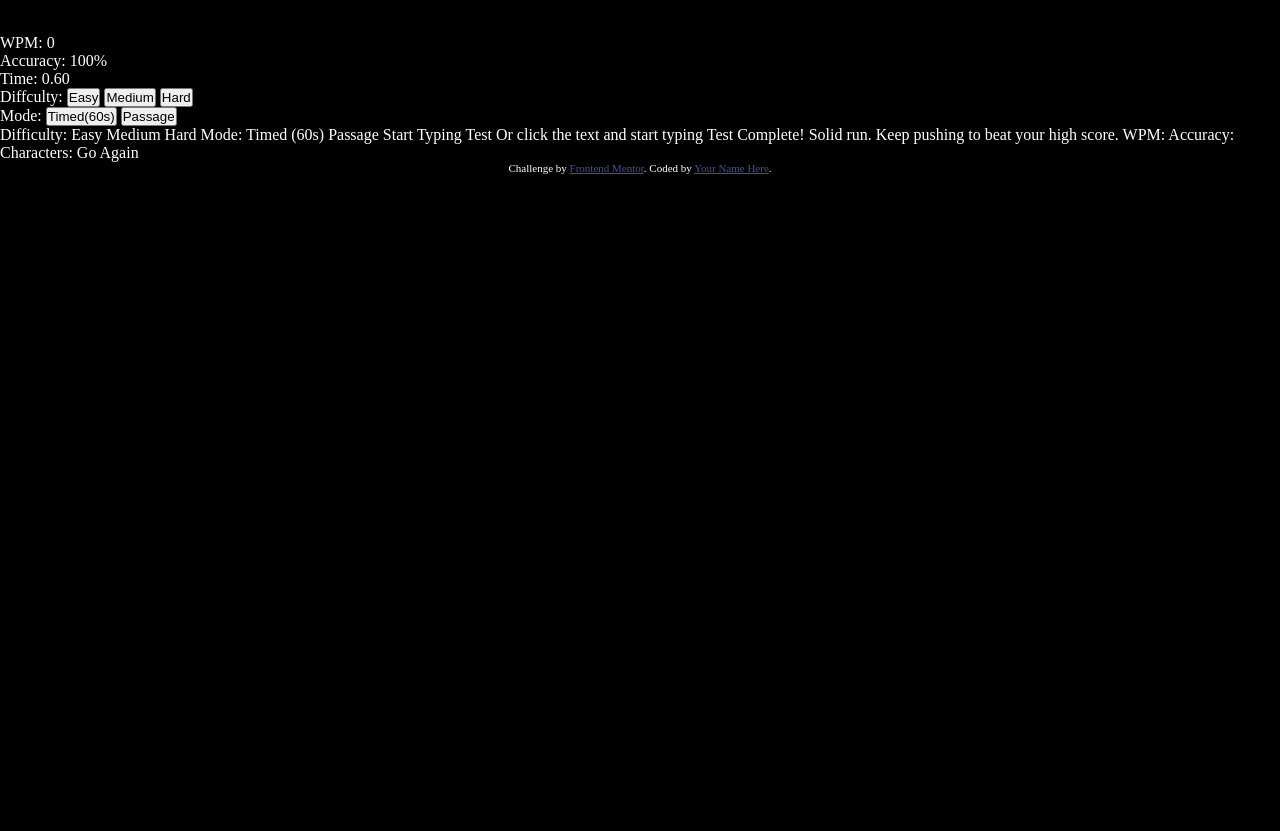
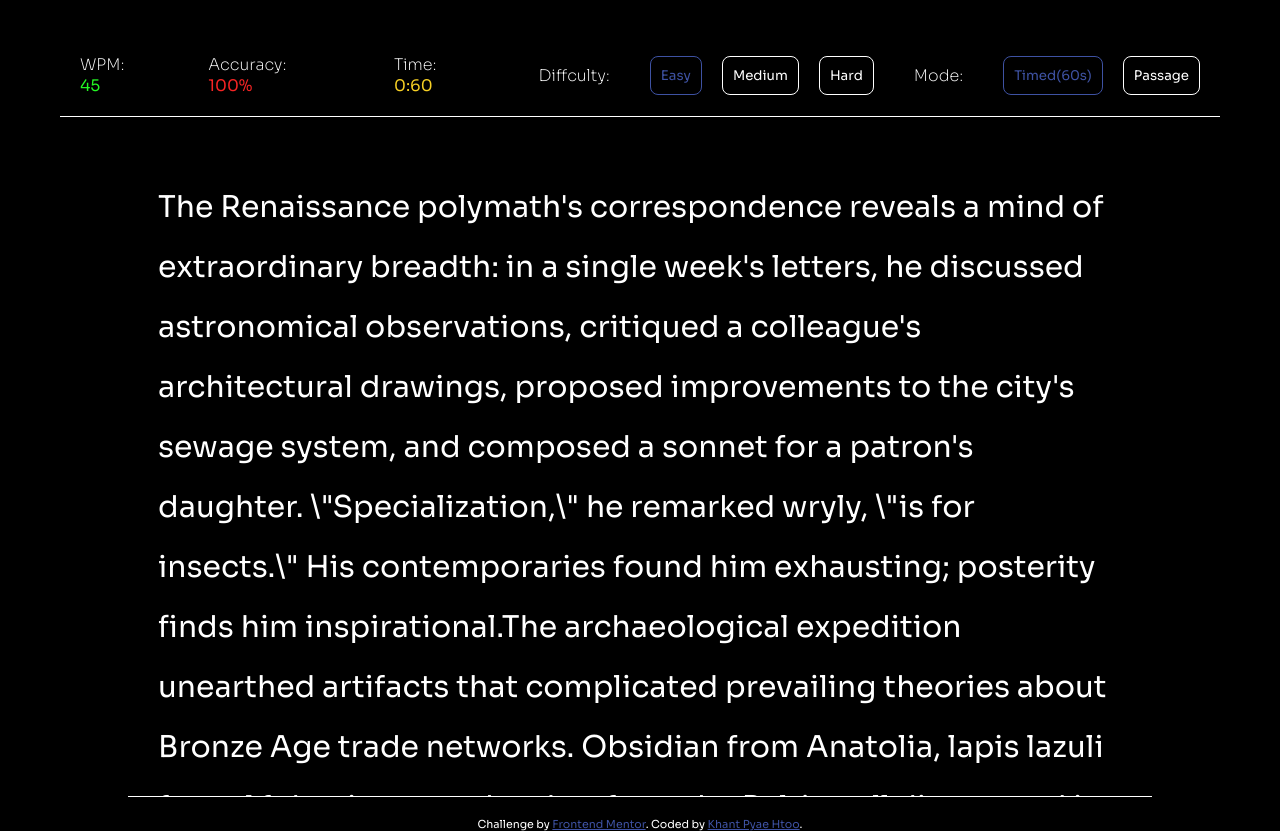
Before and after one commit to khantpyaehtoo/Typing_Game, a plain HTML site: page index.html in a window 1280 px wide. Shown: the part 106-937 px from the top of the page. Before the commit the page ends 800 px from the top, so only its background shows below. Drawn offline with Linux system fonts and the light colour scheme.

Commit message:
first commit

```diff
--- a/css/style.css
+++ b/css/style.css
@@ -1,7 +1,11 @@
+
+@import url('https://fonts.googleapis.com/css2?family=Sora:wght@100..800&display=swap');
+
 * {
     box-sizing: border-box;
     margin: 0;
     padding: 0;
+    font-family: "Sora", sans-serif;
 }
 
 body {
@@ -23,7 +27,92 @@ body {
     gap: 20px;
 }
 
+.nav-container .container .title .bolds{
+    font-weight: 500;
+    margin-left: 20px;
+}
 
+.title {
+    font-family: "Sora", sans-serif;
+    font-weight: 200;
+    margin-right: 20px;
+}
+
+/* main container  */
+.main-container {
+    display: flex;
+    justify-content: space-between;
+    align-items: center;
+    margin: 30px 60px;
+    padding: 20px;
+    border-bottom: white solid 1px;
+}
+
+.main-container .container {
+    display: flex;
+    justify-content: center;
+    align-items: center;
+}
+
+.main-container .container .section-content {
+    display: flex;
+    align-items: center;
+    gap: 40px;
+    list-style: none;
+}
+
+.main-container .container .lvl-container,
+.main-container .container .mode-container {
+    display: flex;
+    align-items: center;
+    margin-left: 40px;
+}
+
+.main-container .container .lvl-container .btn,
+.main-container .container .mode-container .btn {
+    margin-left: 20px;
+    padding: 10px;
+    background-color: transparent;
+    color: white;
+    border: white solid 1px;
+    border-radius: 8px;
+}
+
+.main-container .container .lvl-container .btn:hover,
+.main-container .container .mode-container .btn:hover {
+    color: hsl(228, 45%, 44%);
+    border-color: hsl(228, 45%, 44%);
+}
+
+.main-container .container .lvl-container .btn.clicked,
+.main-container .container .mode-container .btn.clicked {
+    color: hsl(228, 45%, 44%);
+    border-color: hsl(228, 45%, 44%);
+}
+
+.hero-content {
+    width: 80%;
+    height: 650px;
+    margin: auto;
+    overflow: auto;
+    line-height: 2;
+    font-size: 30px;
+    margin-bottom: 20px;
+    padding: 30px;
+    border-bottom: white solid 1px;
+}
+
+.main-container .container .section-content .ty-wpm {
+    color: rgb(36, 247, 36);
+}
+
+.main-container .container .section-content .ty-accuracy {
+    color: rgb(247, 36, 36);
+}
+
+.main-container .container .section-content .ty-timer {
+    color: rgb(247, 208, 36);
+}
 
 /* Challenge By */
 .attribution {
--- a/index.html
+++ b/index.html
@@ -21,56 +21,78 @@
             <img src="./assets/images/logo-large.svg" alt="" />
             <div class="container">
                 <img src="./assets/images/icon-personal-best.svg" alt="" />
-                <span class="title">Personal Best: 67 WPM</span>
+                <span class="title"
+                    >Personal Best: <span class="bolds">67 WPM</span></span
+                >
             </div>
         </nav>
+
         <main class="main-container">
             <div class="container">
-                <ul>
-                    <li><span class="title">WPM:</span> 0</li>
-                    <li><span class="title">Accuracy:</span> 100%</li>
-                    <li><span class="title">Time:</span> 0.60</li>
+                <ul class="section-content">
+                    <li>
+                        <span class="title">WPM:</span>
+                        <span class="ty-wpm">45</span>
+                    </li>
+                    <li>
+                        <span class="title">Accuracy:</span>
+                        <span class="ty-accuracy">100%</span>
+                    </li>
+                    <li>
+                        <span class="title">Time:</span>
+                        <span class="ty-timer">0:60</span>
+                    </li>
                 </ul>
             </div>
             <div class="container">
                 <div class="lvl-container">
-                    <span class="title">Diffculty:</span>
-                    <button>Easy</button>
-                    <button>Medium</button>
-                    <button>Hard</button>
+                    <span class="title">Diffculty: </span>
+                    <button class="btn clicked">Easy</button>
+                    <button class="btn">Medium</button>
+                    <button class="btn">Hard</button>
                 </div>
                 <div class="mode-container">
-                    <span class="title">Mode:</span>
-                    <button>Timed(60s)</button>
-                    <button>Passage</button>
+                    <span class="title">Mode: </span>
+                    <button class="btn clicked">Timed(60s)</button>
+                    <button class="btn">Passage</button>
                 </div>
             </div>
         </main>
+        <section class="hero-content">
+            The Renaissance polymath's correspondence reveals a mind of
+            extraordinary breadth: in a single week's letters, he discussed
+            astronomical observations, critiqued a colleague's architectural
+            drawings, proposed improvements to the city's sewage system, and
+            composed a sonnet for a patron's daughter. \"Specialization,\" he
+            remarked wryly, \"is for insects.\" His contemporaries found him
+            exhausting; posterity finds him inspirational.The archaeological
+            expedition unearthed artifacts that complicated prevailing theories
+            about Bronze Age trade networks. Obsidian from Anatolia, lapis
+            lazuli from Afghanistan, and amber from the Baltic—all discovered in
+            a single Mycenaean tomb—suggested commercial connections far more
+            extensive than previously hypothesized. \"We've underestimated
+            ancient peoples' navigational capabilities and their appetite for
+            luxury goods,\" the lead researcher observed. \"Globalization isn't
+            as modern as we assume.\
+        </section>
 
-        Difficulty: Easy Medium Hard Mode: Timed (60s) Passage
-
-        <!-- Passage -->
-
-        Start Typing Test Or click the text and start typing
-
-        <!-- Test Complete Start -->
-
-        Test Complete! Solid run. Keep pushing to beat your high score. WPM:
-        <!-- WPM -->
-        Accuracy:
-        <!-- Accuracy -->
-        Characters:
-        <!-- Correct/Incorrect -->
-
-        Go Again
-
-        <!-- Test Complete End -->
+        <!--
+        <section>
+            <h4>Start Typing Test Or click the text and start typing</h4>
+            <h4>
+                Test Complete! Solid run. Keep pushing to beat your high score.
+                WPM:
+            </h4>
+            <h4>Accuracy: Characters: Go Again</h4>
+        </section> -->
 
         <div class="attribution">
             Challenge by
             <a href="https://www.frontendmentor.io?ref=challenge"
                 >Frontend Mentor</a
-            >. Coded by <a href="#">Your Name Here</a>.
+            >. Coded by <a href="#">Khant Pyae Htoo</a>.
         </div>
     </body>
+
+    <script src="./js/main.js"></script>
 </html>
```
